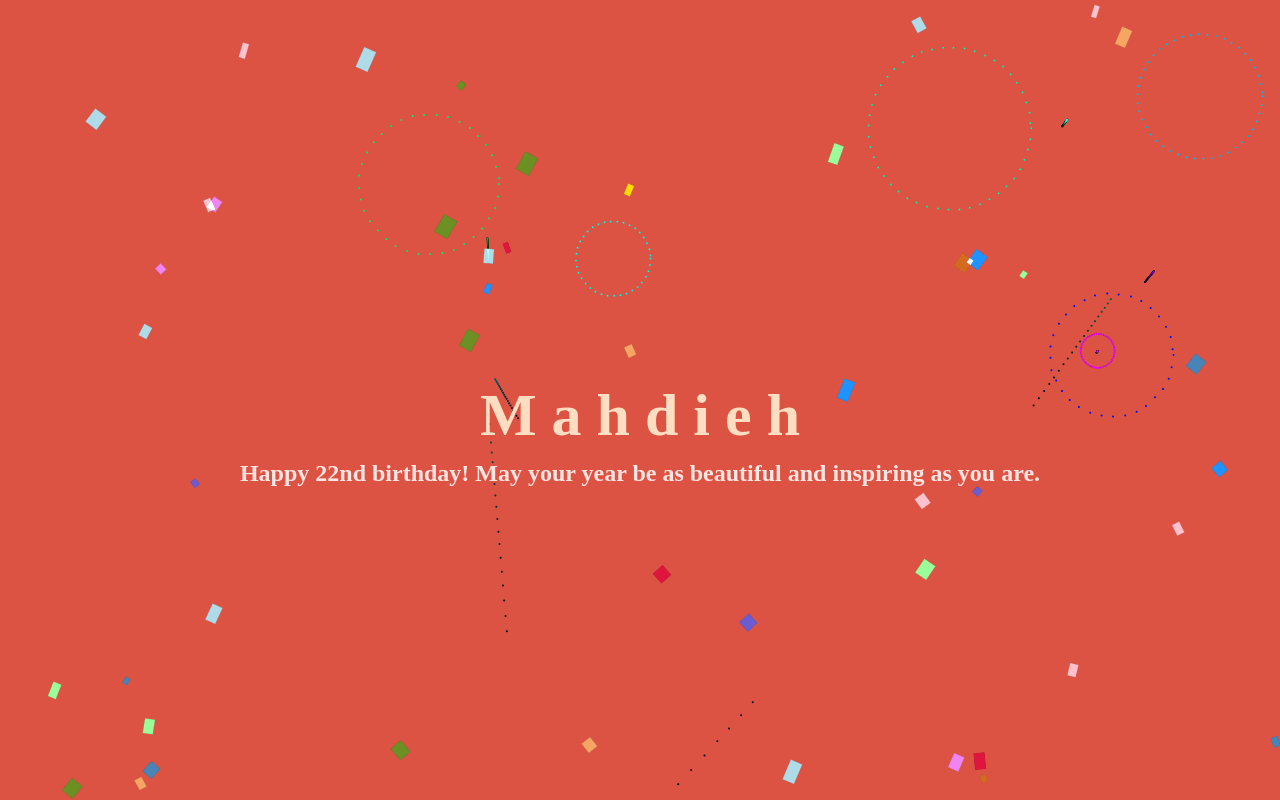
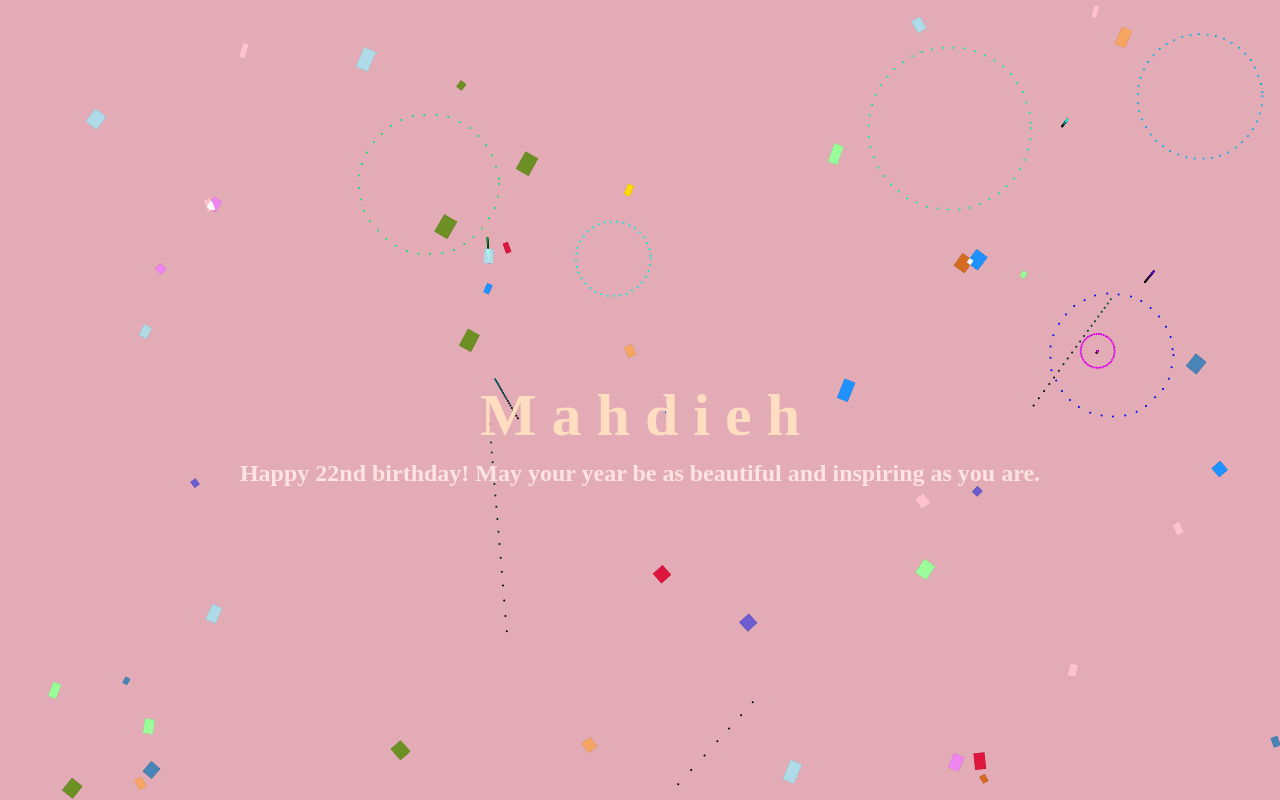
Before and after one commit to RezaBakhshiNia/happy-birthday, a website built with Vite: page index.html in a window 1280 px wide. Built offline with nearby package versions, Linux system fonts and the light colour scheme.

Commit message:
Change bg color to pink

```diff
--- a/src/style.css
+++ b/src/style.css
@@ -11,8 +11,8 @@
 
 /* Color variables */
 :root {
-  --background-color: #f85c4b;
-  --title-color: #FFD53D;
+  --background-color: #ffc0cb;
+  --title-color: #ffd53d;
   --name-color: #ffddc1;
   --message-color: #ffe4e1;
   --flower-emoji-color: #ff5733;
```
